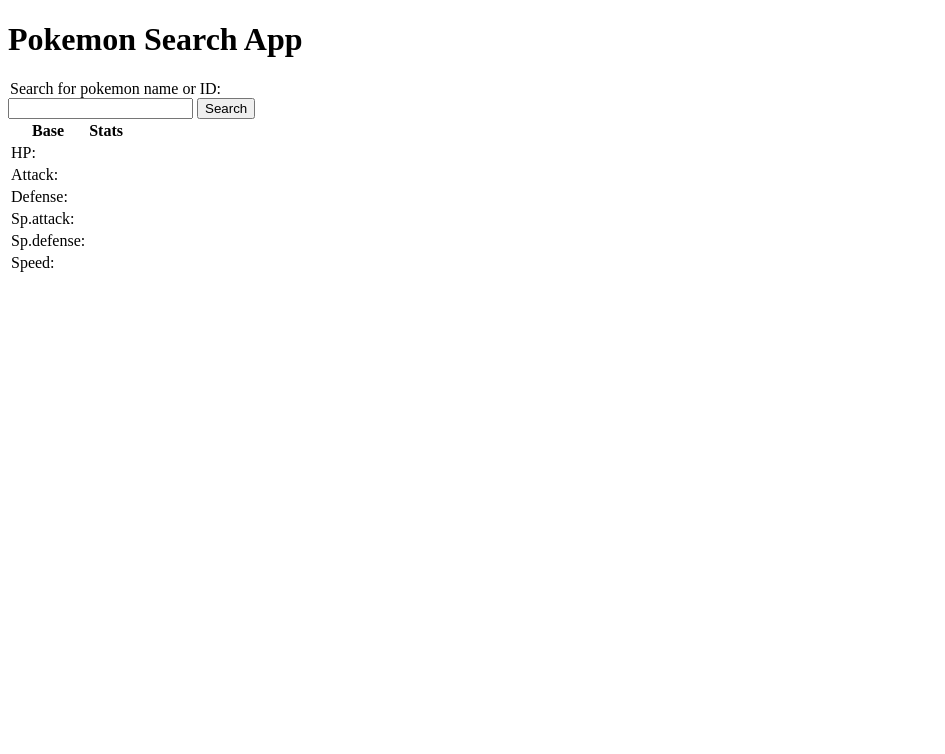
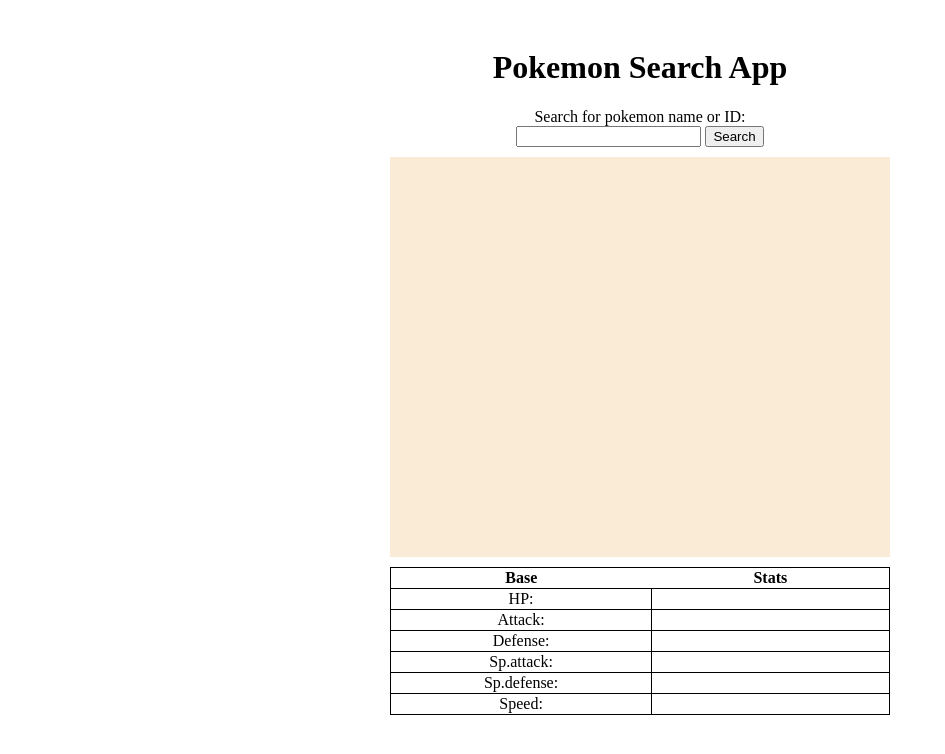
Before and after one commit to Tarun-1999M/Pokemon_Search, a plain HTML site: page index.html in a window 1280 px wide. Shown: the whole page, without its empty margins (0-945 px from the left). Drawn offline with Linux system fonts and the light colour scheme.

Commit message:
Add html element

```diff
--- a/index.html
+++ b/index.html
@@ -4,7 +4,7 @@
         <title>Pokemon Search</title>
         <meta charset="UTF-8">
         <meta name="viewport" content="width=device-width, initial-scale=1.0">
-        <link rel="stylesheet" src="styles.css">
+        <link rel="stylesheet" href="styles.css">
     </head>
     <body>
         <div id="container">
@@ -17,7 +17,6 @@
             <div id="info">
                 <span id="pokemon-name"></span>
                 <span id="pokemon-id"></span>
-            </div>
 
             <div id="measurements">
                 <span id="Weight"></span>
@@ -26,12 +25,12 @@
 
             <div id="image"></div>
 
-            <section id="types">
+            <div id="types">
                 <span></span>
                 <span></span>
-            </section>
-
-            <seciton id="stats">
+            </div>
+            </div>
+            <div id="stats">
                 <table>
                     <tr>
                         <th>Base</th>
@@ -69,12 +68,12 @@
                     </tr>
 
                 </table>
-            </seciton>
+            </div>
 
 
             </form>
 
         </div>
-        <script href="script.js"></script>
+        <script src="script.js"></script>
     </body>
 </html>
--- a/styles.css
+++ b/styles.css
@@ -0,0 +1,28 @@
+#container{
+    width:500px;
+    margin:0 auto;
+    padding:20px;
+    text-align: center;
+    display: flex;
+    flex-direction: column;
+
+    height:800px;
+
+}
+
+table,tr,td{
+    border:1px solid black;
+    border-collapse: collapse;
+    width:500px;
+    text-align: center;
+}
+
+
+#info,#measurements,#image,#types,#stats{
+    margin-top:10px;
+}
+
+#info{
+    height:400px;
+    background-color: antiquewhite;
+}
```
